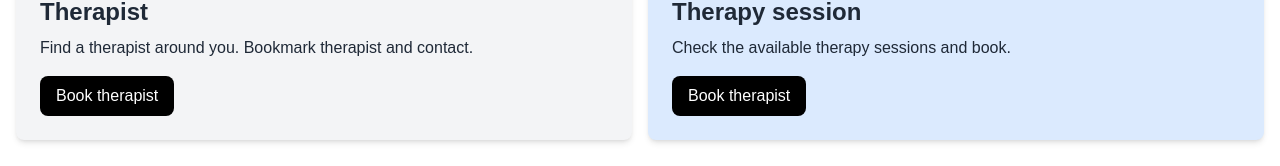
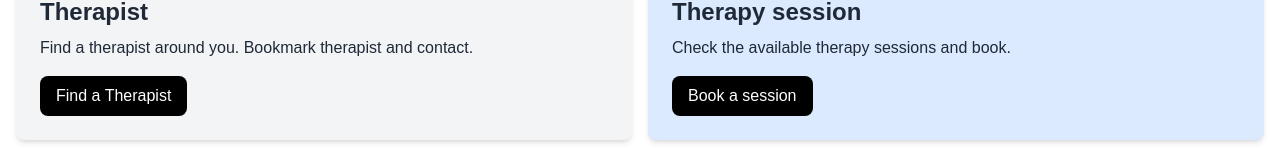
Before and after one commit to moraaruth/WeThrive, a Next.js app: page / in a window 1280 px wide. Shown: the part 461-627 px from the top of the page. Built offline with nearby package versions, Linux system fonts and the light colour scheme.

Commit message:
adding dynamic buttonInfo text

```diff
--- a/components/InfoBox.jsx
+++ b/components/InfoBox.jsx
@@ -13,10 +13,10 @@ const InfoBox = ({
        {children}
         </p>
         <Link
-          href="/therapist"
+          href={buttonInfo.link}
           className="inline-block bg-black text-white rounded-lg px-4 py-2 hover:bg-gray-700"
         >
-          Book therapist
+          {buttonInfo.text}
         </Link>
       </div>
      );
```
